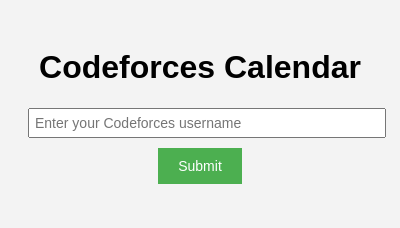
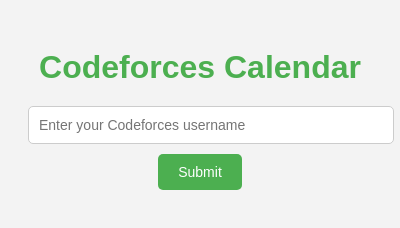
Before and after one commit to Ntropy86/Codeforces-Calendar, a browser extension: page popup.html in a window 400 px wide. Drawn offline with Linux system fonts and the light colour scheme.

Commit message:
committ 🫦🫦

```diff
--- a/popup.html
+++ b/popup.html
@@ -1,5 +1,3 @@
-<!-- popup.html -->
-
 <!DOCTYPE html>
 <html lang="en">
 <head>
@@ -15,13 +13,17 @@
 
     h1 {
       text-align: center;
+      color: #4caf50;
+      margin-bottom: 20px;
     }
 
     input {
       margin-bottom: 10px;
       width: 100%;
-      padding: 5px;
+      padding: 10px;
       font-size: 14px;
+      border: 1px solid #ccc;
+      border-radius: 5px;
     }
 
     button {
@@ -32,7 +34,13 @@
       color: #fff;
       font-size: 14px;
       border: none;
+      border-radius: 5px;
       cursor: pointer;
+      transition: background-color 0.3s ease;
+    }
+
+    button:hover {
+      background-color: #45a049;
     }
   </style>
 </head>
```
